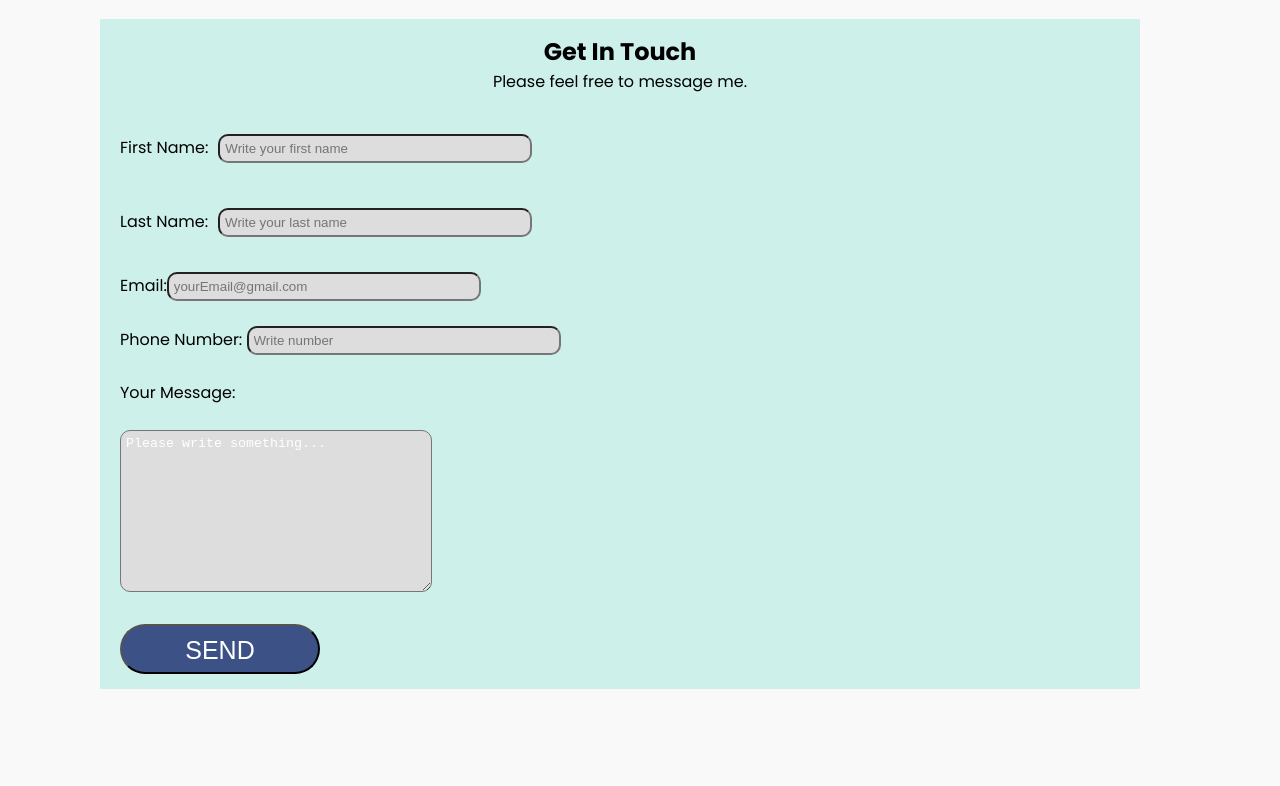
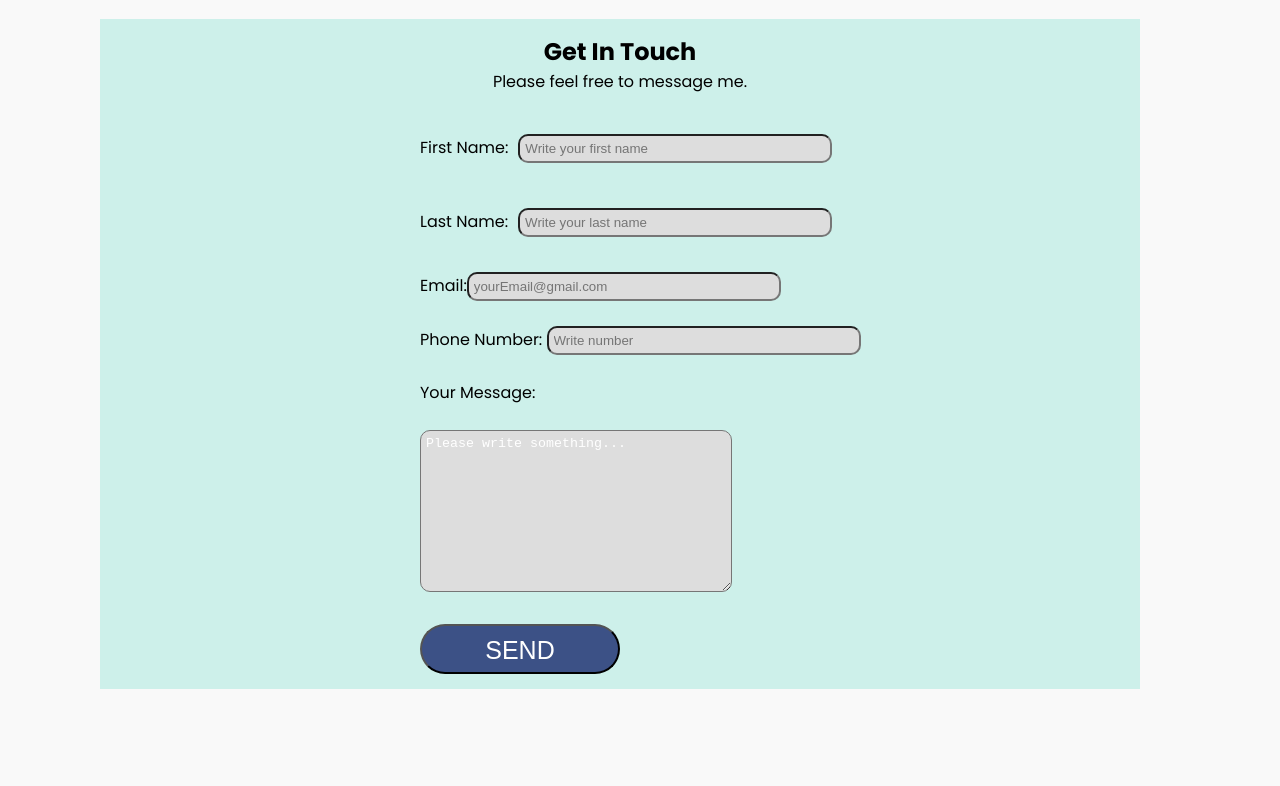
Before and after one commit to ZakirH88/starfoodvelly, a plain HTML site: page index.html in a window 1280 px wide. Shown: the part 2640-3426 px from the top of the page. Drawn offline with Linux system fonts and the light colour scheme.

Commit message:
Contact form centering commit

```diff
--- a/style.css
+++ b/style.css
@@ -215,6 +215,9 @@ h4{
 
 
 }
+.form{
+	margin-left: 300px;
+}
 
 .message_me{
 	text-align:center;
```
